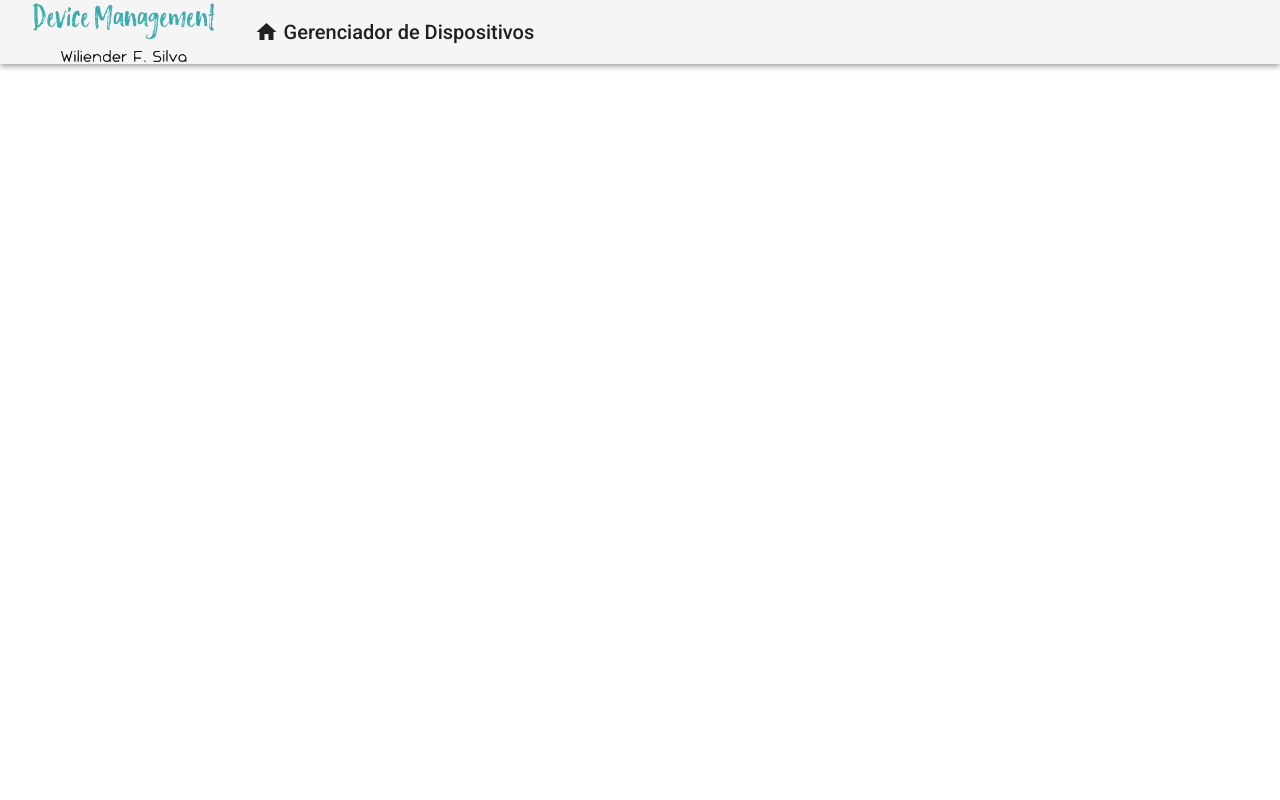
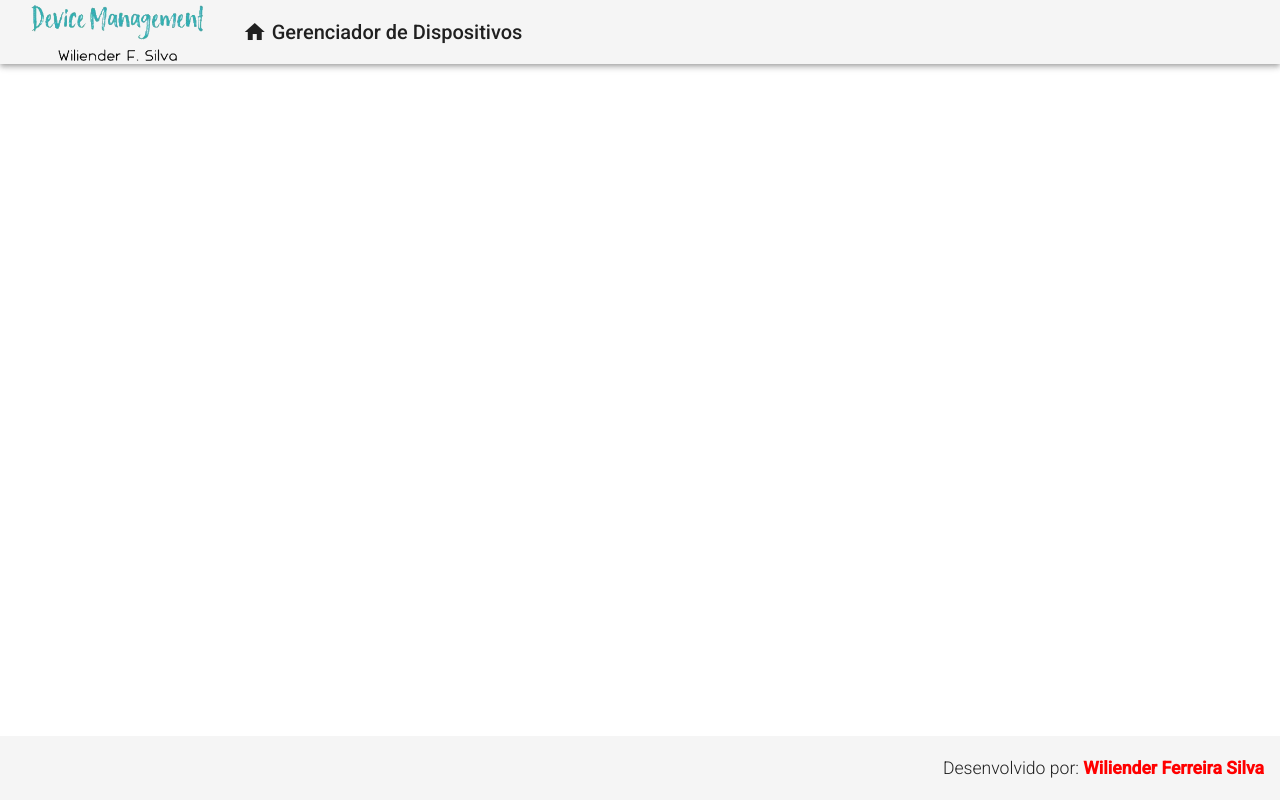
Before and after one commit to wiliender/desafio-fullstack, an Angular app in the folder frontend/: page / in a window 1280 px wide. Built offline with nearby package versions, Linux system fonts and the light colour scheme.

Commit message:
Criação do component footer pelo ng

```diff
--- a/frontend/src/app/app.component.html
+++ b/frontend/src/app/app.component.html
@@ -1 +1,2 @@
 <app-header></app-header>
+<app-footer></app-footer>
--- a/frontend/src/app/app.module.ts
+++ b/frontend/src/app/app.module.ts
@@ -7,11 +7,13 @@
 import { HeaderComponent } from './components/template/header/header.component';
 
 import { MatToolbarModule } from '@angular/material/toolbar';
+import { FooterComponent } from './components/template/footer/footer.component';
 
 @NgModule({
   declarations: [
     AppComponent,
-    HeaderComponent
+    HeaderComponent,
+    FooterComponent
   ],
   imports: [
     BrowserModule,
--- /dev/null
+++ b/frontend/src/app/components/template/footer/footer.component.css
@@ -0,0 +1,12 @@
+.footer {
+    position: fixed;
+    bottom: 0;
+
+    display: flex;
+    justify-content: flex-end;
+}
+
+.footer > span {
+    font-size: 1.1rem;
+    font-weight: 300;
+}
--- /dev/null
+++ b/frontend/src/app/components/template/footer/footer.component.html
@@ -0,0 +1,5 @@
+<mat-toolbar class="footer">
+    <span>
+        Desenvolvido por: <strong><span class="red">Wiliender Ferreira Silva</span></strong>
+    </span>
+</mat-toolbar>
--- /dev/null
+++ b/frontend/src/app/components/template/footer/footer.component.ts
@@ -0,0 +1,15 @@
+import { Component, OnInit } from '@angular/core';
+
+@Component({
+  selector: 'app-footer',
+  templateUrl: './footer.component.html',
+  styleUrls: ['./footer.component.css']
+})
+export class FooterComponent implements OnInit {
+
+  constructor() { }
+
+  ngOnInit(): void {
+  }
+
+}
--- a/frontend/src/app/components/template/header/header.component.css
+++ b/frontend/src/app/components/template/header/header.component.css
@@ -10,7 +10,7 @@
 }
 
 .header .logo {
-    max-height: 90px;
+    max-height: 85px;
 }
 
 .header .title-group {
--- a/frontend/src/styles.css
+++ b/frontend/src/styles.css
@@ -2,3 +2,7 @@
 
 html, body { height: 100%; }
 body { margin: 0; font-family: Roboto, "Helvetica Neue", sans-serif; }
+
+.red {
+    color: red;
+}
```
